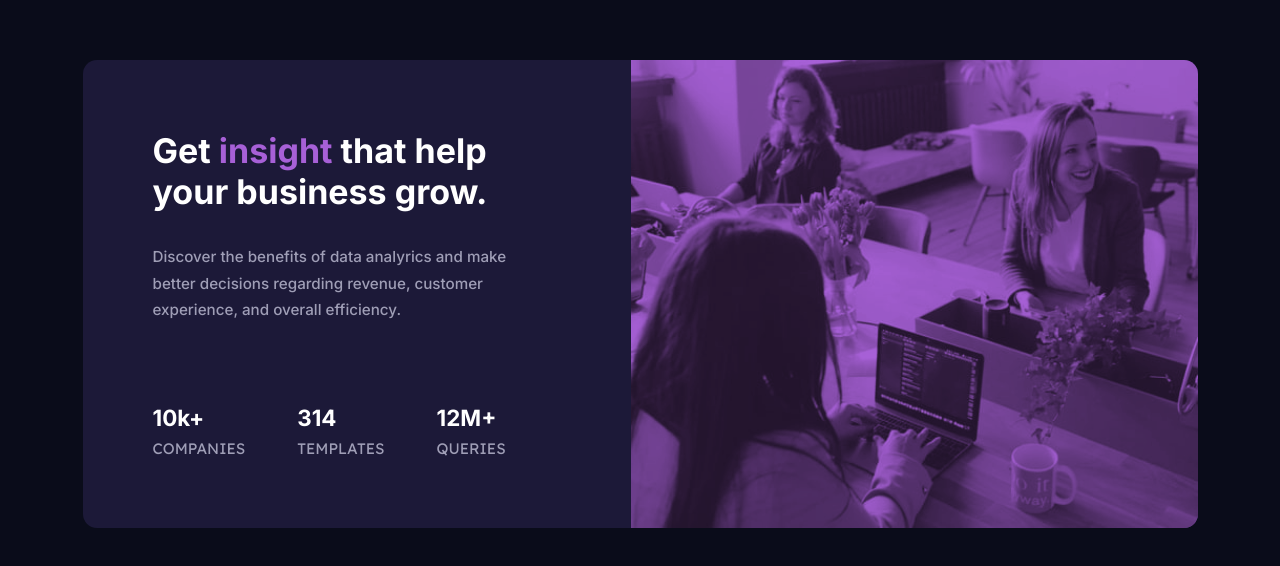
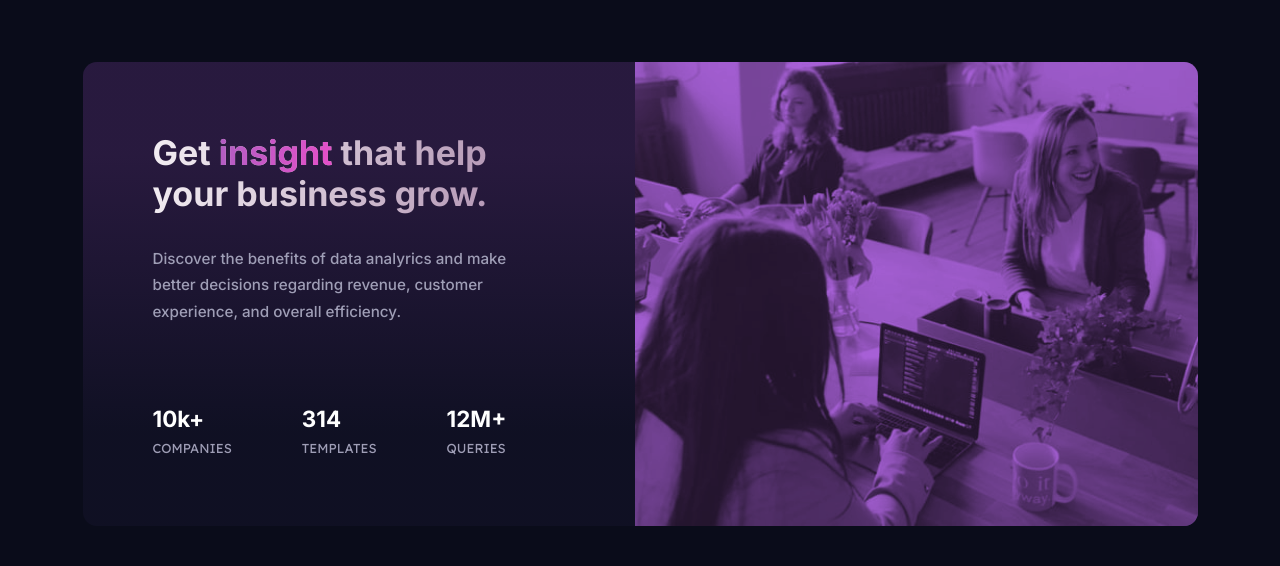
Before and after one commit to correlucas/stats-preview-card-component, a plain HTML site: page index.html in a window 1280 px wide. Shown: the part 106-672 px from the top of the page. Drawn offline with Linux system fonts and the light colour scheme.

Commit message:
Gradient text

```diff
--- a/style.css
+++ b/style.css
@@ -37,9 +37,11 @@ body {
   border-radius: 14px;
   justify-items: end;
   width: 1115px;
-  background-color: var(--n-dk-purple);
+  /* column #1 background gradient */
+  background: linear-gradient(to top,
+      hsla(246, 38%, 16%, 0.3) 20%,
+      rgb(70, 39, 98, 0.5) 80%);
 }
-
 
 .hero-img img {
   height: 100%;
@@ -66,11 +68,28 @@ body {
 .hero-text h1 {
   font-size: 2.125rem;
   padding-bottom: 32px;
+  background: linear-gradient(96.59deg, #FBF9FB -12.67%, #AD8DAE 105.92%);
+  -webkit-background-clip: text;
+  -webkit-text-fill-color: transparent;
 }
 
 .hero-text span {
+  background: linear-gradient(93.01deg, #AF5EC3 -6.55%, #ED4DCA 114.88%);
+  -webkit-background-clip: text;
+  -webkit-text-fill-color: transparent;
   color: var(--p-purple);
+  transition: ease-in-out 0.5s;
+  animation-duration: 0.3s;
 }
+
+.hero-text span:hover {
+  background: linear-gradient(93.01deg, #5BD0F4 -6.55%, #2CEF28 114.88%);
+  -webkit-background-clip: text;
+  -webkit-text-fill-color: transparent;
+  transition: ease-in-out 0.5s;
+  animation-duration: 0.3s;
+}
+
 
 .hero-text p,
 .highlights p {
@@ -92,13 +111,17 @@ body {
   padding-bottom: 8px;
 }
 
+.highlights P {
+  font-size: 0.8125rem;
+}
+
 .all-caps {
   text-transform: uppercase;
 }
 
 .highlights {
   display: flex;
-  gap: 52px;
+  gap: 70px;
 }
 
 .highlights p {
```
